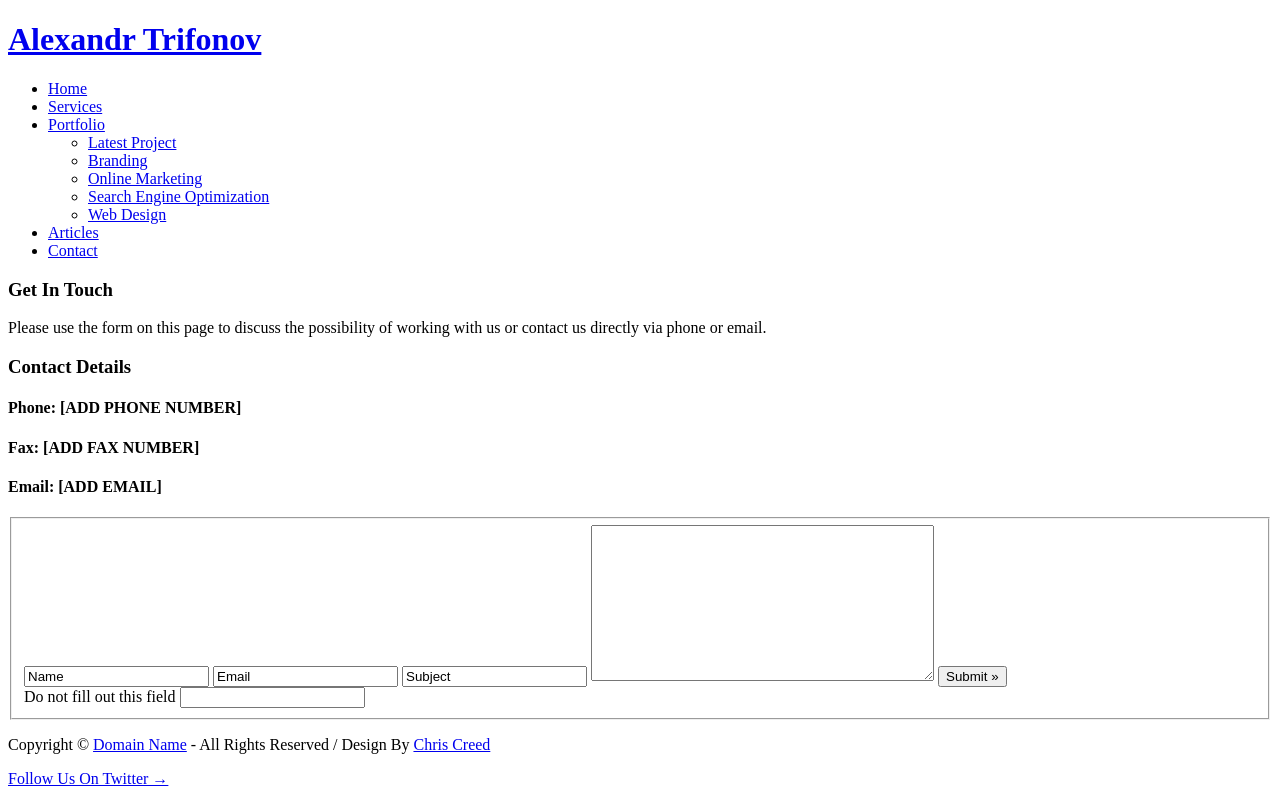
After one commit to FFFSanchez/top_place, a Django app: page /contact/ in a window 1280 px wide. The commit adds this page. Run offline with Django 4.2, Linux system fonts and the light colour scheme; some libraries are stand-ins or nearby versions.

Commit message:
добавил contact страницу и расшарил по block-ам

```diff
--- a/top_place/blog/urls.py
+++ b/top_place/blog/urls.py
@@ -6,4 +6,5 @@ app_name = 'posts'
 
 urlpatterns = [
     path('', views.index, name='index'),
+    path('contact/', views.contact, name='contact'),
 ]
--- a/top_place/blog/views.py
+++ b/top_place/blog/views.py
@@ -3,4 +3,15 @@ from django.shortcuts import render
 
 def index(request):
     template = 'blog/index.html'
-    return render(request, template)
+    context = {
+        'text': 'Кружочки'
+    }
+    return render(request, template, context)
+
+
+def contact(request):
+    template = 'blog/contact.html'
+    context = {
+        'text': 'Кружочки'
+    }
+    return render(request, template, context)
--- /dev/null
+++ b/top_place/templates/blog/contact.html
@@ -0,0 +1,58 @@
+{% extends 'base.html' %}
+{% load static %}
+{% block content %}
+    <div id="main">
+      <div id="contact-details">
+        <h3 class="title">Get In Touch</h3>
+        <p>
+          Please use the form on this page to discuss the possibility of working with us or contact us directly via phone or email.
+        </p>
+        <h3>Contact Details</h3>
+        <h4>
+          Phone: <span>[ADD PHONE NUMBER]</span>
+        </h4>
+        <h4>
+          Fax: <span>[ADD FAX NUMBER]</span>
+        </h4>
+        <h4>
+          Email: <span>[ADD EMAIL]</span>
+        </h4>
+      </div>
+      <!--end contact-details-->
+      <div id="contact-form-container">
+        <form id="contact-form" method="post" action="#">
+          <fieldset>
+            <input id="form_name"
+                   type="text"
+                   name="name"
+                   value="Name"
+                   onFocus="if(this.value=='Name'){this.value=''};"
+                   onBlur="if(this.value==''){this.value='Name'};"/>
+            <input id="form_email"
+                   type="text"
+                   name="email"
+                   value="Email"
+                   onFocus="if(this.value=='Email'){this.value=''};"
+                   onBlur="if(this.value==''){this.value='Email'};"/>
+            <input id="form_subject"
+                   type="text"
+                   name="subject"
+                   value="Subject"
+                   onFocus="if(this.value=='Subject'){this.value=''};"
+                   onBlur="if(this.value==''){this.value='Subject'};"/>
+            <textarea id="form_message" rows="10" cols="40" name="message"></textarea>
+            <input id="form_submit"
+                   class="submit"
+                   type="submit"
+                   name="submit"
+                   value="Submit &raquo;"/>
+            <div class="hide">
+              <label>Do not fill out this field</label>
+              <input name="spam_check" type="text" value="" />
+            </div>
+          </fieldset>
+        </form>
+      </div>
+      <!--end contact-form-container-->
+    </div>
+    {% endblock content %}
--- a/top_place/templates/blog/index.html
+++ b/top_place/templates/blog/index.html
@@ -2,7 +2,7 @@
 {% load static %}
 {% block content %}
     <div id="featured-section">
-        <h2>[ADD HEADLINE]</h2>
+        <h2>{{ text }}</h2>
         <div id="circles">
             <div class="black-circle circle first">
                 <h3>
--- a/top_place/templates/includes/header.html
+++ b/top_place/templates/includes/header.html
@@ -1,11 +1,11 @@
 <div id="header">
     <h1>
-        <a href="#">Alexandr Trifonov</a>
+        <a href="{% url 'blog:index' %}">Alexandr Trifonov</a>
     </h1>
     <div id="nav">
         <ul class="menu">
             <li class="current_page_item">
-                <a href="index.html">Home</a>
+                <a href="{% url 'blog:index' %}">Home</a>
             </li>
             <li>
                 <a href="services.html">Services</a>
@@ -34,7 +34,7 @@
                 <a href="articles.html">Articles</a>
             </li>
             <li>
-                <a href="contact.html">Contact</a>
+                <a href="{% url 'blog:contact' %}">Contact</a>
             </li>
         </ul>
     </div>
```
